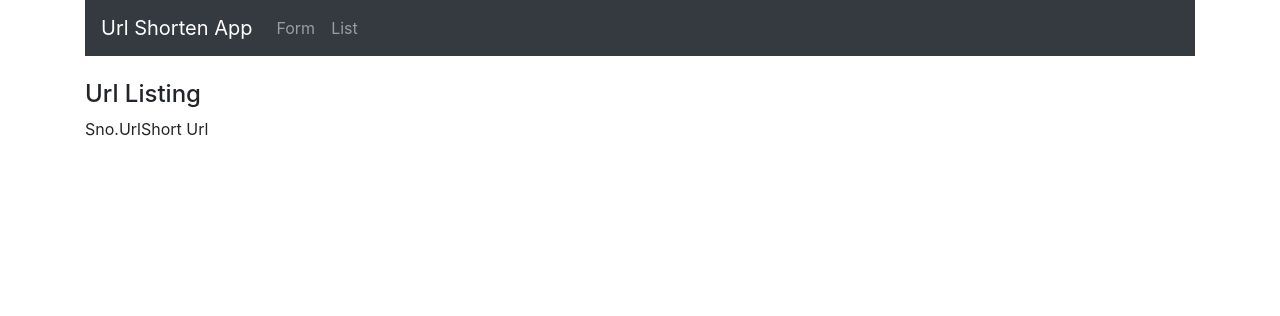
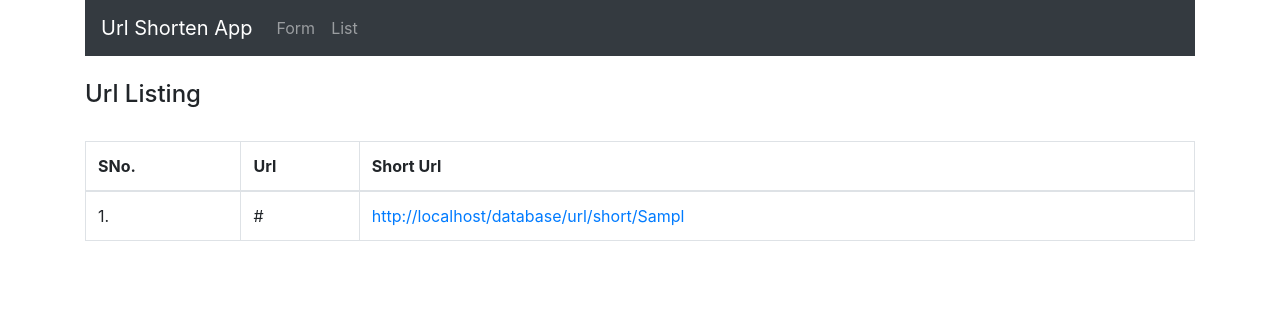
Before and after one commit to mohatshim-khan/urlshortenapp, a CodeIgniter app: page /database/index.php/url/listing in a window 1280 px wide. Shown: the top 316 px of the page. Run offline with CodeIgniter, Linux system fonts and the light colour scheme; tables that the repository leaves empty hold one stand-in row (values such as "Sample post").

Commit message:
Url listing form added

```diff
--- a/application/controllers/Url.php
+++ b/application/controllers/Url.php
@@ -83,9 +83,6 @@ class Url extends CI_Controller {
 	}
 
 
-
-
-
 }
 /* End of file Url.php */
 /* Location: ./application/controllers/Url.php */
--- a/application/models/Url_model.php
+++ b/application/models/Url_model.php
@@ -61,8 +61,9 @@
      * @return array
      */
 	public function get_top_url(){
-				 $this->db->order_by('id','DESC');
-		$query = $this->db->get('urls', 0, 100)->result_array();
+				  $this->db->order_by('id','DESC');
+		$result = $this->db->get('urls', 0, 100)->result_array();
+		return $result;
 	}
 
 
--- a/application/views/includes/footer.php
+++ b/application/views/includes/footer.php
@@ -1,5 +1,4 @@
 </div>
-
 
 <!-- Include jquery file -->
 <script src="<?php echo base_url(); ?>assets/js/jquery.min.js"></script>
--- a/application/views/includes/header.php
+++ b/application/views/includes/header.php
@@ -18,10 +18,10 @@ defined('BASEPATH') OR exit('No direct script access allowed');
 	  <!-- Links -->
 	  <ul class="navbar-nav">
 	    <li class="nav-item">
-	      <a class="nav-link" href="#">Form</a>
+	      <a class="nav-link" href="<?php echo base_url(); ?>index.php/url">Form</a>
 	    </li>
 	    <li class="nav-item">
-	      <a class="nav-link" href="#">List</a>
+	      <a class="nav-link" href="<?php echo base_url(); ?>index.php/url/listing">List</a>
 	    </li>
 	  </ul>
 	</nav>
--- a/application/views/url_add.php
+++ b/application/views/url_add.php
@@ -12,7 +12,7 @@ if(isset($_SESSION['msg'])){
 <form class="form-inline" method="post" action="<?php echo base_url(); ?>index.php/url/create">
 	<div class="form-group">
 		<label for="url">Enter url : &nbsp;</label>
-		<input type="text" name="url" id="url" class="form-control" value="" required />
+		<input type="url" name="url" id="url" class="form-control" value="" required />
 	</div>&nbsp;
 	<button type="submit" name="submit" class="btn btn-primary">Submit</button>
 </form>
--- a/application/views/url_listing.php
+++ b/application/views/url_listing.php
@@ -1,11 +1,35 @@
-<h4>Url Listing</h4>
+<h4>Url Listing</h4><br>
 
 <table class="table table-bordered">
 <thead>
-	<tr>Sno.</tr>
-	<tr>Url</tr>
-	<tr>Short Url</tr>
+	<th>SNo.</th>
+	<th>Url</th>
+	<th>Short Url</th>
 </thead>
 <tbody>
+<?php
+if($num_rows>0){
+	$sno=1;
+	foreach($query as $row){
+
+		$id = trim($row['id']);
+		$url = trim($row['url']);
+		$short = trim($row['short']);
+	?>
+	<tr>
+		<td><?php echo $sno; ?>.</td>
+		<td><?php echo $url; ?></td>
+		<td><a href="<?php echo base_url(); ?>url/short/<?php echo $short; ?>" target="_blank"><?php echo base_url(); ?>url/short/<?php echo $short; ?></a></td>
+	</tr>
+	<?php
+		$sno++;
+	}
+} else { ?>
+	<tr>
+		<td colspan="3">No record exists.</td>
+	</tr>
+<?php
+}
+?>
 </tbody>
 </table>
```
Also changed, not shown: .htaccess (added).
